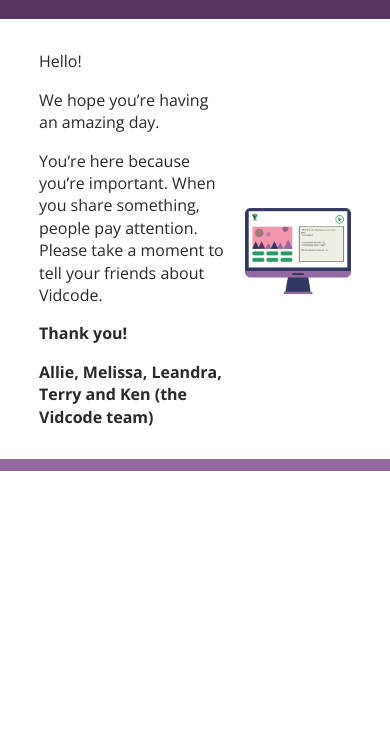
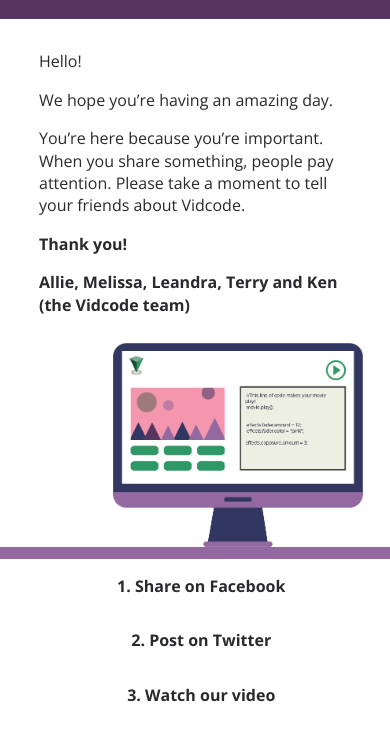
Before and after one commit to azshamy/kickstarter-share-page, a plain HTML site: page index.html in a window 390 px wide. Shown: the part 115-844 px from the top of the page. Drawn offline with nearby package versions, Linux system fonts and the light colour scheme.

Commit message:
responsive is great and my internet connection is horrific

```diff
--- a/css/main.css
+++ b/css/main.css
@@ -107,7 +107,7 @@
 .container{width: 80%; margin: 0 auto; max-width: 900px;}
 .container div{float:left;}
 .container .grid_2{width: 60%; padding: 15px 6% 15px 0;}
-.container .grid_1{width: 30%; padding: 0 2%;}
+.container .grid_1{width: 29%; padding: 0 2%; text-align: center;}
 
 .container .imgholder{position: relative; height: 275px;}
 .container .imgholder img{width: 100%; position: absolute; bottom: 0; right: 0;}
@@ -117,7 +117,15 @@
 
 
 
+@media only screen and (max-width: 860px) {
+    .container .grid_1{width: 100%;}
+    .container .grid_2 {width: 100%;}
+    .container .imgholder img{width: 45%; min-width: 250px;}
+}
 
+@media only screen and (max-width: 450px){
+    .container .imgholder{height: 200px;}
+}
 
 
 /* ==========================================================================
@@ -227,9 +235,6 @@
    Modify as content requires.
    ========================================================================== */
 
-@media only screen and (min-width: 35em) {
-    /* Style adjustments for viewports that meet the condition */
-}
 
 @media print,
        (-o-min-device-pixel-ratio: 5/4),
--- a/index.html
+++ b/index.html
@@ -53,6 +53,26 @@
         <div class="p-divider">
         </div>
 
+        <div class="container">
+            <div class="grid_1">
+                <p class="o-s-strong">
+                    1. Share on Facebook
+                </p>
+            </div>
+            <div class="grid_1">
+                <p class="o-s-strong">
+                    2. Post on Twitter
+                </p>
+            </div>
+            <div class="grid_1">
+                <p class="o-s-strong">
+                    3. Watch our video
+                </p>
+            <div>
+
+        </div>
+
+
 
         <script src="//ajax.googleapis.com/ajax/libs/jquery/1.10.2/jquery.min.js"></script>
         <script>window.jQuery || document.write('<script src="js/vendor/jquery-1.10.2.min.js"><\/script>')</script>
```
